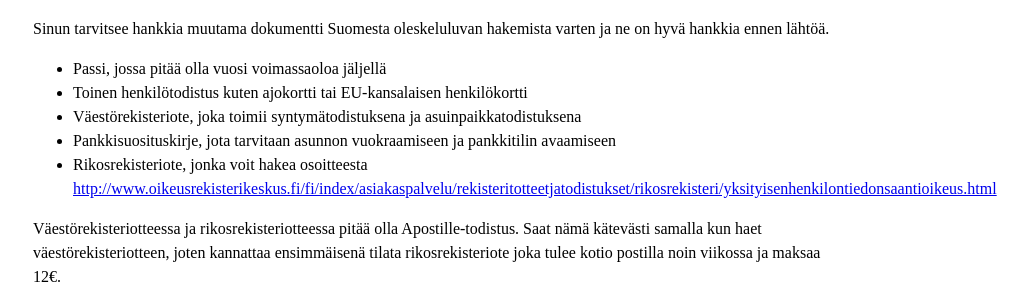
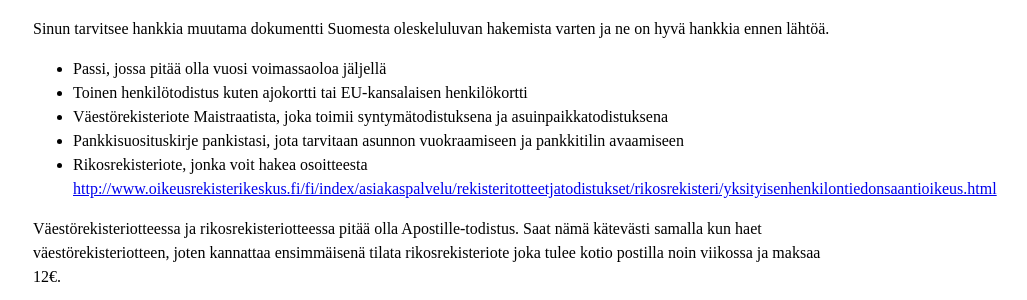
Before and after one commit to pitkonaarinparatiisi/pitkonaarinparatiisi.github.io, a Jekyll site: the page built from oleskelulupa.md, in a window 1280 px wide. Shown: the part 1186-1486 px from the top of the page, without its empty margins (207-1234 px from the left). Built offline with Jekyll 4.4.1, drawn with Linux system fonts in a browser that asks for light colours; our own code applies the rules of GitHub Pages for plain Markdown files.

Commit message:
Update oleskelulupa.md

```diff
--- a/oleskelulupa.md
+++ b/oleskelulupa.md
@@ -42,8 +42,8 @@ Sinun tarvitsee hankkia muutama dokumentti Suomesta oleskeluluvan hakemista vart
 
 * Passi, jossa pitää olla vuosi voimassaoloa jäljellä
 * Toinen henkilötodistus kuten ajokortti tai EU-kansalaisen henkilökortti
-* Väestörekisteriote, joka toimii syntymätodistuksena ja asuinpaikkatodistuksena
-* Pankkisuosituskirje, jota tarvitaan asunnon vuokraamiseen ja pankkitilin avaamiseen
+* Väestörekisteriote Maistraatista, joka toimii syntymätodistuksena ja asuinpaikkatodistuksena
+* Pankkisuosituskirje pankistasi, jota tarvitaan asunnon vuokraamiseen ja pankkitilin avaamiseen
 * Rikosrekisteriote, jonka voit hakea osoitteesta <http://www.oikeusrekisterikeskus.fi/fi/index/asiakaspalvelu/rekisteritotteetjatodistukset/rikosrekisteri/yksityisenhenkilontiedonsaantioikeus.html>
 
 Väestörekisteriotteessa ja rikosrekisteriotteessa pitää olla Apostille-todistus. Saat nämä kätevästi samalla kun haet väestörekisteriotteen, joten kannattaa ensimmäisenä tilata rikosrekisteriote joka tulee kotio postilla noin viikossa ja maksaa 12€.
```
